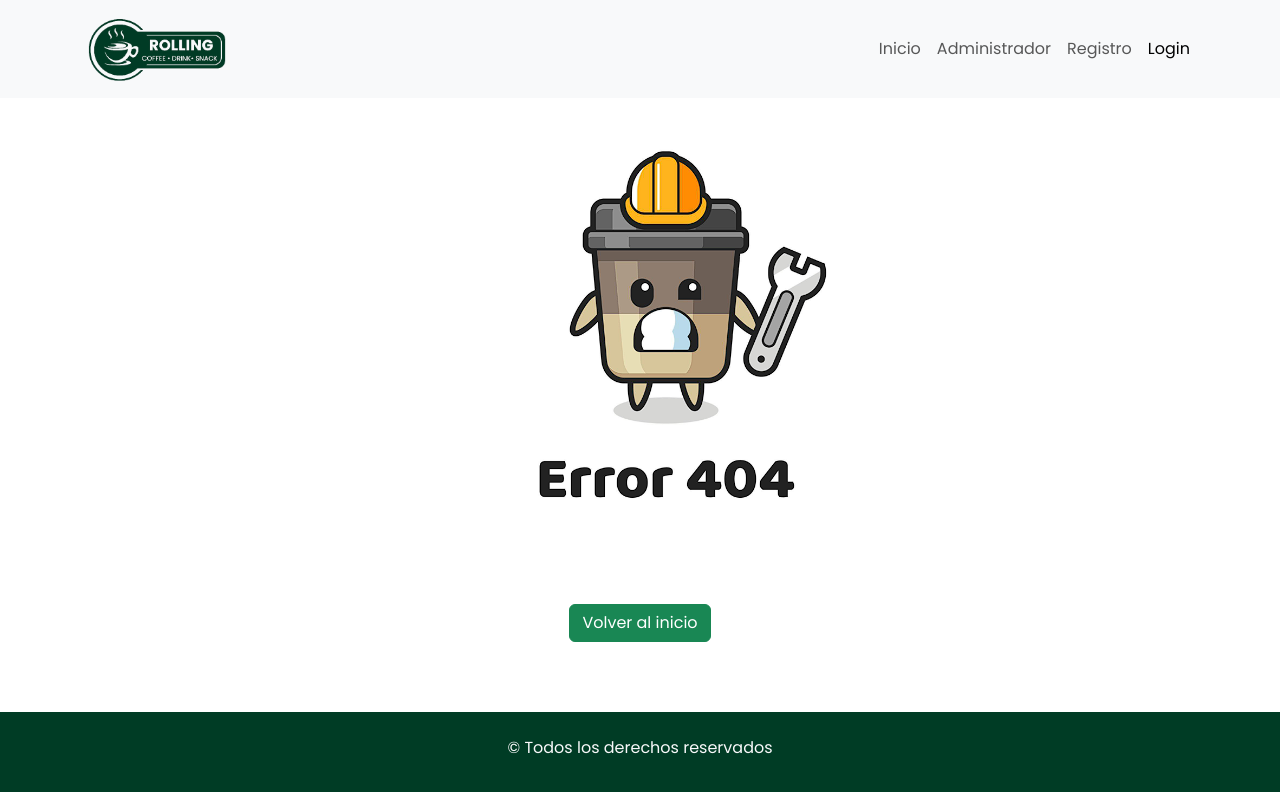
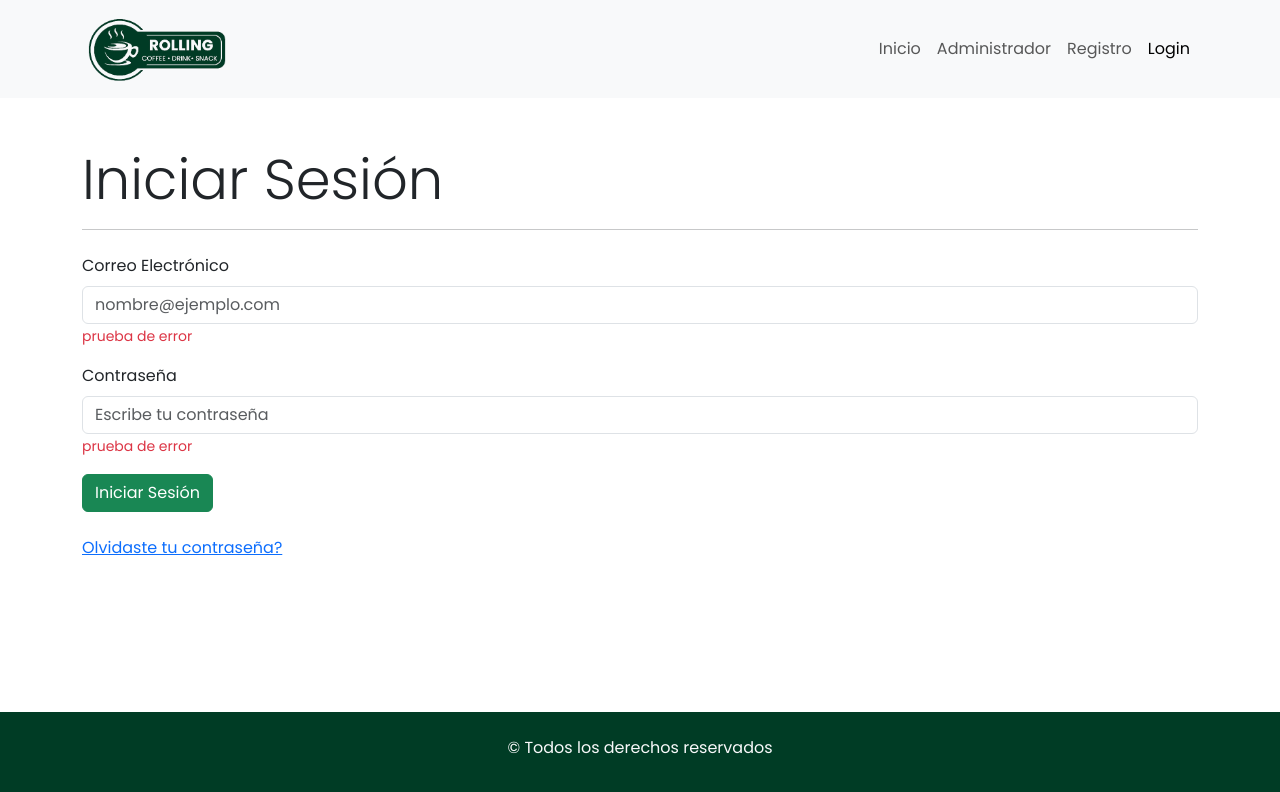
Before and after one commit to carolinavalverde/RollingCoffe, a React (Vite) app: page /login in a window 1280 px wide. Shown: the top 792 px of the page. Built offline with nearby package versions, Linux system fonts and the light colour scheme.

Commit message:
agrego login

```diff
--- a/src/App.jsx
+++ b/src/App.jsx
@@ -8,6 +8,7 @@ import Administrador from "./components/pages/Administrador";
 import Inicio from "./components/pages/Inicio";
 import FormularioProducto from "./components/pages/producto/FormularioProducto";
 import DetalleProducto from "./components/pages/DetalleProducto";
+import Login from "./components/pages/Login";
 import { BrowserRouter, Routes, Route } from "react-router-dom";
 
 function App() {
@@ -25,6 +26,10 @@ function App() {
           element={<Administrador></Administrador>}
         ></Route>
         <Route
+          path="/login"
+          element={<Login></Login>}
+        ></Route>
+        <Route
           path="*"
           element={<Error404></Error404>}
         ></Route>
--- a/src/components/pages/Login.jsx
+++ b/src/components/pages/Login.jsx
@@ -0,0 +1,47 @@
+import { Form, Button } from "react-bootstrap";
+import { Link } from "react-router-dom";
+
+const FormularioLogin = () => {
+  return (
+    <section className="container mainSection">
+      <h1 className="display-4 mt-5">Iniciar Sesión</h1>
+      <hr />
+      <Form className="my-4">
+        <Form.Group className="mb-3" controlId="formCorreoElectronicoLogin">
+          <Form.Label>Correo Electrónico</Form.Label>
+          <Form.Control
+            type="email"
+            className="form-control"
+            id="email"
+            placeholder="nombre@ejemplo.com"
+            minlength="5"
+            maxlength="100"
+            required
+          />
+          <Form.Text className="text-danger">prueba de error</Form.Text>
+        </Form.Group>
+        <Form.Group className="mb-3" controlId="formContraseñaLogin">
+          <Form.Label>Contraseña</Form.Label>
+          <Form.Control
+            type="password"
+            className="form-control"
+            id="password"
+            placeholder="Escribe tu contraseña"
+            minlength="8"
+            maxlength="15"
+            required
+          />
+          <Form.Text className="text-danger">prueba de error</Form.Text>
+        </Form.Group>
+        <Button type="submit" variant="success" className="mb-4">
+          Iniciar Sesión
+        </Button>
+        <Form.Group className="mb-3" controlId="formOlvidasteTuContraseñaLogin">
+          <Link to="/error">Olvidaste tu contraseña?</Link>
+        </Form.Group>
+      </Form>
+    </section>
+  );
+};
+
+export default FormularioLogin;
```
